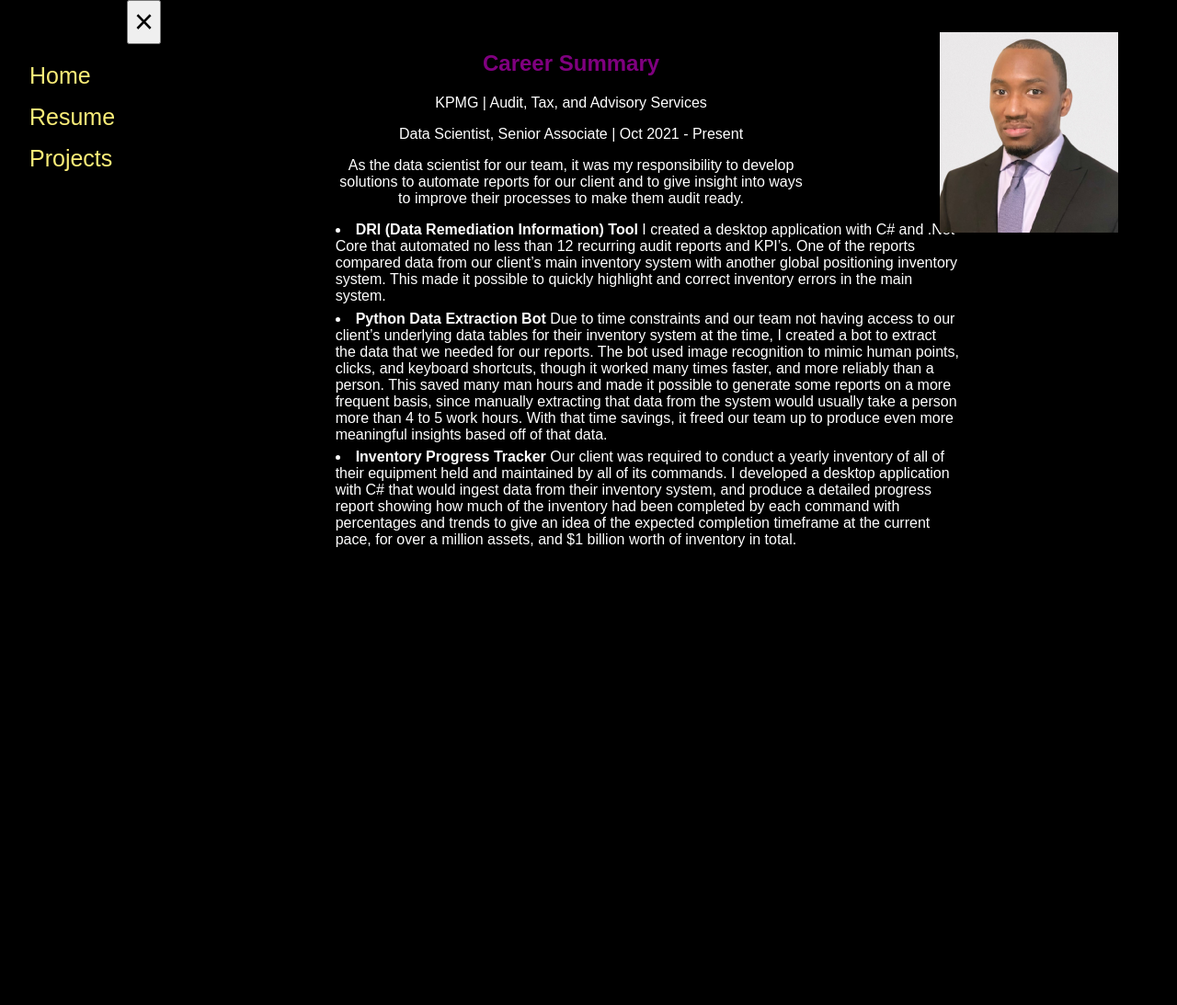
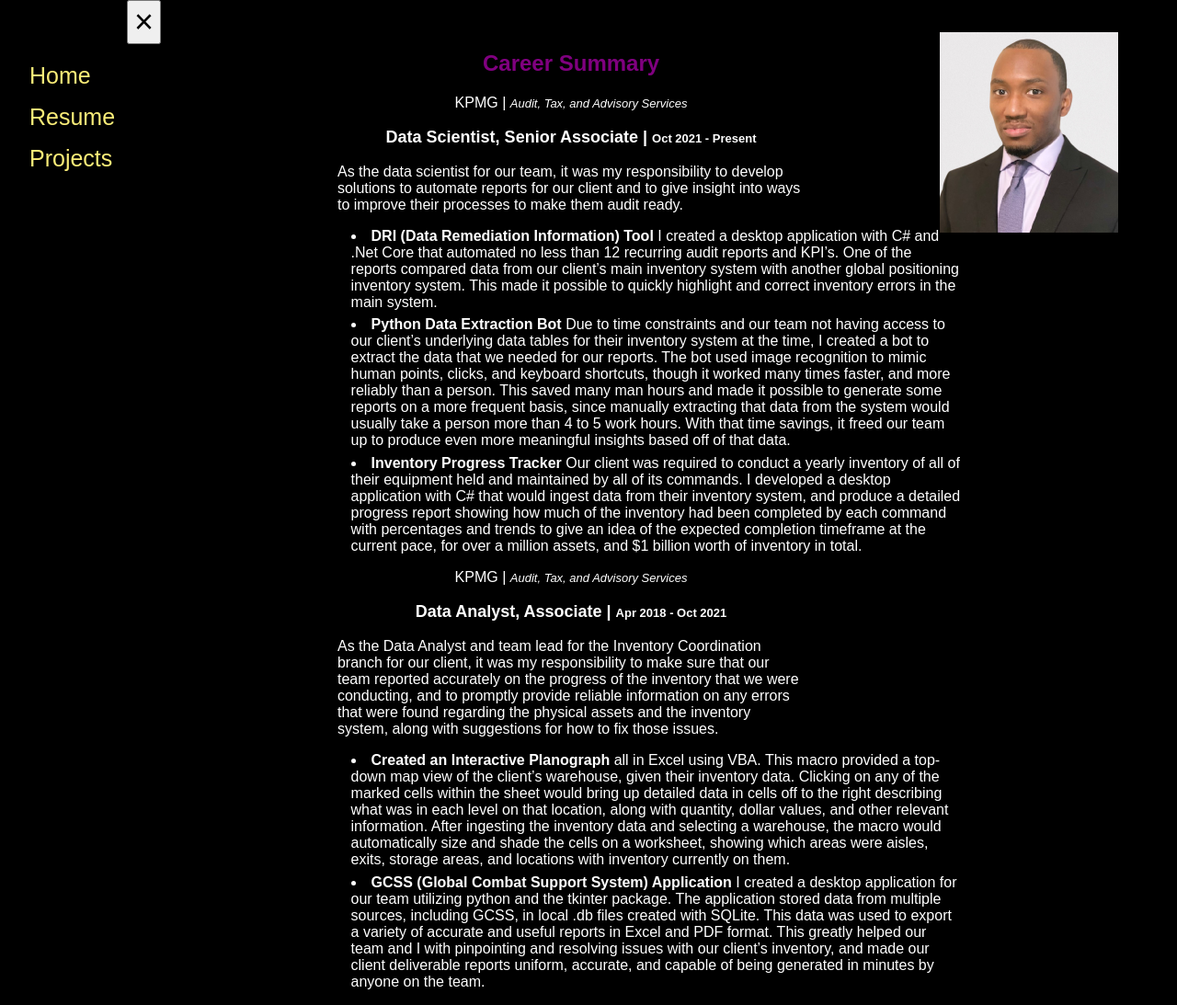
Before and after one commit to clovett02/clovett_website, a Flask app: page /resume in a window 1280 px wide. Shown: the whole page at 92% size. Before the commit the page ends 595 px from the top, so only its background shows below. Run offline with Flask 2, Linux system fonts and the light colour scheme.

Commit message:
Added more content and formatting for the Resume page.

```diff
--- a/website/static/css/main.css
+++ b/website/static/css/main.css
@@ -82,6 +82,7 @@ p {
   }
 
   .body{
+    justify-items: center;
     margin-left: 15%;
     margin-right: 18%;
   }
@@ -97,6 +98,3 @@ p {
   li{
     margin-top: 1%;
   }
-  .bullet_items{
-    margin-left :15%;
-  }
--- /dev/null
+++ b/website/static/css/resume.css
@@ -0,0 +1,25 @@
+.body, p, ul, li{
+    text-align: left;
+}
+
+.company{
+    font-size: medium;
+}
+
+.companydescription{
+    font-size: small;
+    font-style: italic;
+}
+
+.jobtitle{
+    font-weight: bold;
+    font-size: large;
+}
+
+.bullet_items{
+    margin-left :17%;
+  }
+
+  .dates_worked{
+    font-size: small;
+  }
--- a/website/templates/Base.html
+++ b/website/templates/Base.html
@@ -3,6 +3,7 @@
 <head>
     <meta charset="UTF-8">
     <link rel="stylesheet" href="/static/css/main.css" />
+    {% block Other_CSS_Links %} {% endblock %}
     <title>{{pagename}}</title>
 </head>
 <body>
--- a/website/templates/Home.html
+++ b/website/templates/Home.html
@@ -1,5 +1,4 @@
 {% extends "Base.html" %}
-
 <body>
     {% block body %}
 
--- a/website/templates/Resume.html
+++ b/website/templates/Resume.html
@@ -1,4 +1,12 @@
 {% extends "Base.html" %}
+
+<head>
+    {% block Other_CSS_Links %}
+
+    <link rel="stylesheet" href="/static/css/resume.css"/>
+
+    {% endblock %}
+</head>
 
 <body>
     {% block body %}
@@ -11,8 +19,9 @@
 
     <div class="body">
         <h2>Career Summary</h2>
-        <p>KPMG   |   Audit, Tax, and Advisory Services</p>
-        <p>Data Scientist, Senior Associate   |   Oct 2021 - Present</p>
+
+        <p class="company">KPMG   |   <span class="companydescription">Audit, Tax, and Advisory Services</span></p>
+        <p class="jobtitle">Data Scientist, Senior Associate   |   <span class="dates_worked">Oct 2021 - Present</span></p>
         <p>
             As the data scientist for our team, it was my responsibility to develop solutions to automate reports for our client
             and to give insight into ways to improve their processes to make them audit ready.
@@ -42,9 +51,40 @@
                     worth of inventory in total.
                 </li>
             </ul>
+        </p>
 
+        <p class="company">KPMG   |   <span class="companydescription">Audit, Tax, and Advisory Services</span></p>
+        <p class="jobtitle">Data Analyst, Associate   |   <span class="dates_worked">Apr 2018 - Oct 2021</span></p>
+        <p>
+            As the Data Analyst and team lead for the Inventory Coordination branch for our client,
+            it was my responsibility to make sure that our team reported accurately on the progress
+            of the inventory that we were conducting, and to promptly provide reliable information
+            on any errors that were found regarding the physical assets and the inventory system,
+            along with suggestions for how to fix those issues.
+            <ul class="bullet_items">
+                <li>
+                    <span class="boldtext">Created an Interactive Planograph</span> all in Excel using VBA.
+                    This macro provided a top-down map view of the client’s warehouse, given their inventory data.
+                    Clicking on any of the marked cells within the sheet would bring up detailed data in cells
+                    off to the right describing what was in each level on that location, along with quantity,
+                    dollar values, and other relevant information. After ingesting the inventory data and
+                    selecting a warehouse, the macro would automatically size and shade the cells on a worksheet,
+                    showing which areas were aisles, exits, storage areas, and locations with inventory currently
+                    on them.
+                </li>
 
+                <li>
+                    <span class="boldtext">GCSS (Global Combat Support System) Application</span> I created a
+                    desktop application for our team utilizing python and the tkinter package. The application
+                    stored data from multiple sources, including GCSS, in local .db files created with SQLite.
+                    This data was used to export a variety of accurate and useful reports in Excel and PDF format.
+                    This greatly helped our team and I with pinpointing and resolving issues with our client’s
+                    inventory, and made our client deliverable reports uniform, accurate, and capable of being
+                    generated in minutes by anyone on the team.
+                </li>
+            </ul>
         </p>
+
     </div>
 
     {% endblock %}
```
